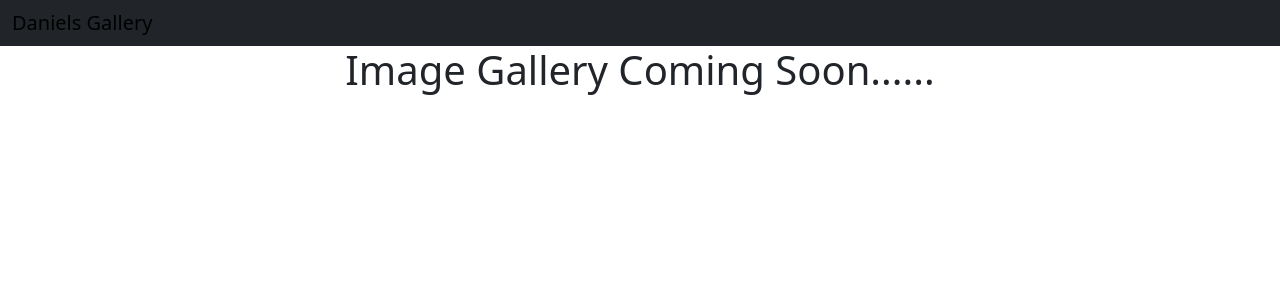
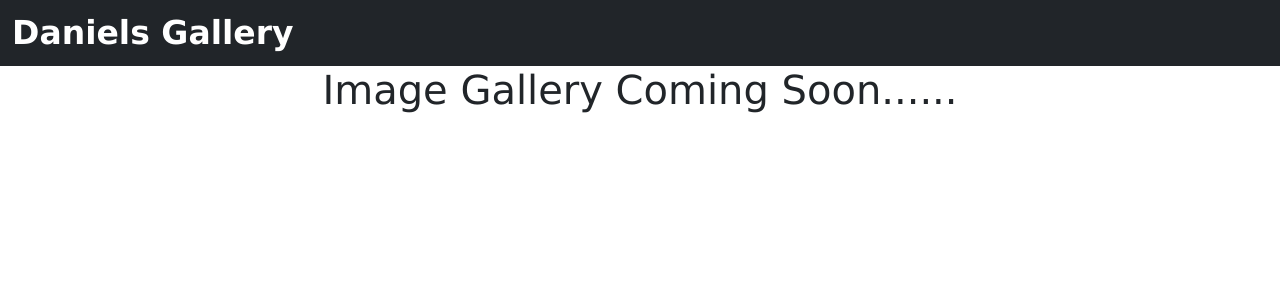
Before and after one commit to danknjoroge/Gallery, a Django app: page / in a window 1280 px wide. Shown: the top 300 px of the page. Run offline with Django 4.2, Linux system fonts and the light colour scheme; some libraries are stand-ins or nearby versions.

Commit message:
added static route

```diff
--- a/gallery/settings.py
+++ b/gallery/settings.py
@@ -10,6 +10,7 @@ For the full list of settings and their values, see
 https://docs.djangoproject.com/en/4.0/ref/settings/
 """
 
+import os
 from pathlib import Path
 
 # Build paths inside the project like this: BASE_DIR / 'subdir'.
@@ -119,7 +120,9 @@ USE_TZ = True
 # https://docs.djangoproject.com/en/4.0/howto/static-files/
 
 STATIC_URL = 'static/'
-
+STATICFILES_DIRS = [
+    os.path.join(BASE_DIR, "static"),
+]
 # Default primary key field type
 # https://docs.djangoproject.com/en/4.0/ref/settings/#default-auto-field
 
--- a/photos/templates/base.html
+++ b/photos/templates/base.html
@@ -1,4 +1,6 @@
 {% load bootstrap5 %}
+{% load static %}
+
 <!DOCTYPE html>
 <html>
 <head>
@@ -12,6 +14,7 @@
 
   {% block styles %}
     {% bootstrap_css %}
+    <link rel="stylesheet" href="{% static 'css/index.css' %}">
   {% endblock %}
 
 </head>
--- a/photos/templates/navbar.html
+++ b/photos/templates/navbar.html
@@ -9,7 +9,7 @@
 <nav class="navbar navbar-inverse bg-dark navbar-fixed-top">
   <div class="container-fluid">
     <div class="navbar-header">
-      <a class="navbar-brand" href="{% url 'index' %}">Daniels Gallery</a>
+      <a class="navbar-brand text-white"  style="font-size: 33px; font-weight: bold" href="{% url 'index' %}" >Daniels Gallery</a>
     </div>
   </div>
 </nav>
--- /dev/null
+++ b/static/css/index.css
@@ -0,0 +1,4 @@
+*{
+    font-family: 'Lucida Sans', 'Lucida Sans Regular', 'Lucida Grande', 'Lucida Sans Unicode', Geneva, Verdana, sans-serif;
+    /* background-color: #c7770f; */
+}
```
Also changed, not shown: photos/templates/index.html (+7 -1 lines).
